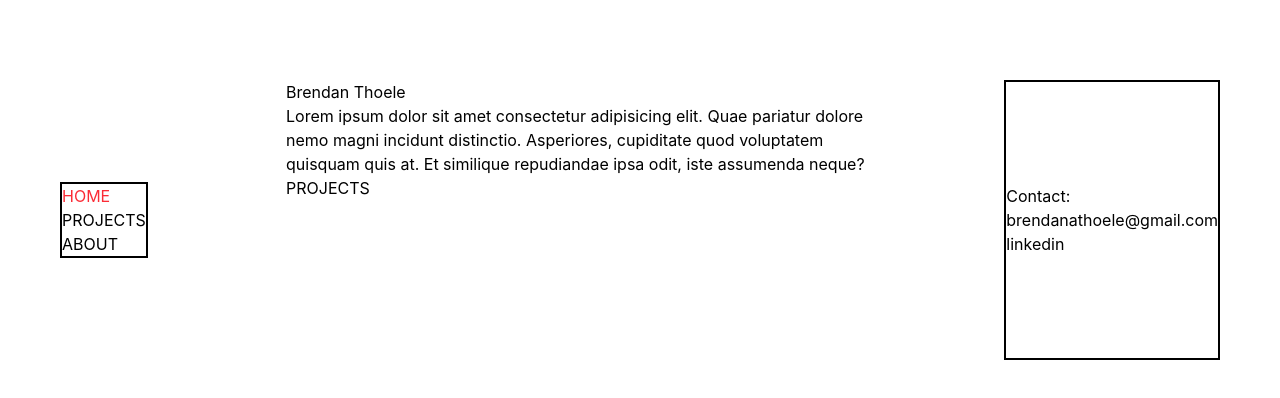
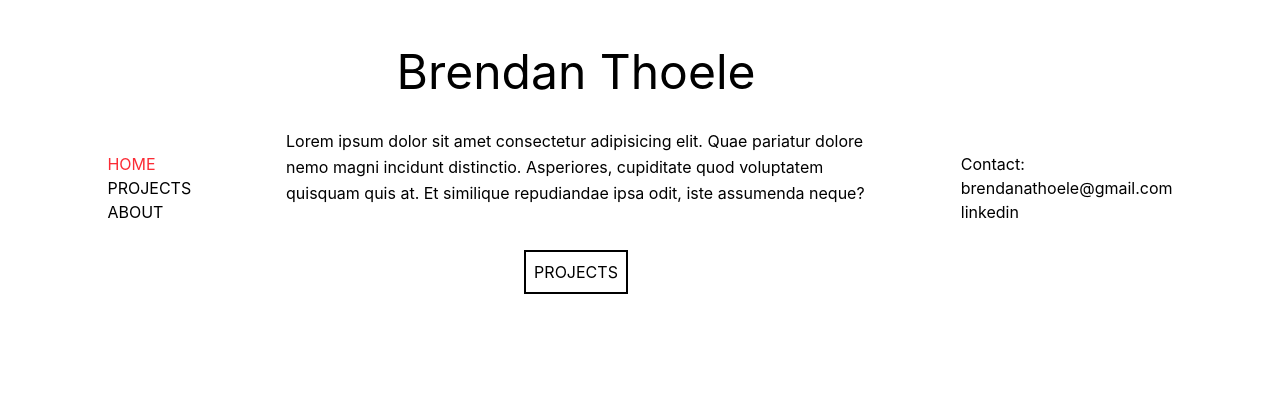
Before and after one commit to bathoele/portfolio-modern, a React app: page / in a window 1280 px wide. Shown: the top 398 px of the page. Built offline with nearby package versions, Linux system fonts and the light colour scheme; the HTML template or start-up script is replaced by a standard one.

Commit message:
Add base styles to pages

```diff
--- a/src/AboutPage.jsx
+++ b/src/AboutPage.jsx
@@ -2,8 +2,8 @@ import React from "react";
 
 export default function AboutPage() {
   return (
-    <div>
-      <h1>About</h1>
+    <div className="leading-relaxed flex flex-col gap-5 items-center">
+      <h1 className="text-5xl mb-3">About</h1>
       <p>Lorem ipsum dolor sit amet consectetur adipisicing elit. Fuga ab accusantium perspiciatis autem ullam corrupti eius a earum commodi. Itaque cumque voluptates eligendi? Facere voluptatum quis molestias nostrum quas nihil.</p>
       <p>Lorem ipsum dolor sit amet consectetur adipisicing elit. Cumque eius ipsa iste impedit, soluta quasi vero delectus natus doloremque? Beatae aspernatur recusandae aperiam nam libero ipsa repudiandae, dolor expedita dignissimos?</p>
       <p>Lorem, ipsum dolor sit amet consectetur adipisicing elit. Deserunt et, autem error ullam, molestiae assumenda quidem optio ratione nihil magnam aliquam eveniet eum ea, alias exercitationem! Sunt, vitae deleniti! Ab.</p>
--- a/src/App.jsx
+++ b/src/App.jsx
@@ -7,7 +7,7 @@ function App() {
   const [currentPage, setPage] = useState("home");
 
   return (
-    <div className="flex flex-row p-15 pt-20 justify-between">
+    <div className="flex flex-row p-15 pt-12 justify-around">
       <NavMenu changePage={setPage} currentPage={currentPage} />
       <PageDisplay page={currentPage} setPage={setPage} />
       <ContactCard />
--- a/src/ContactCard.jsx
+++ b/src/ContactCard.jsx
@@ -2,7 +2,7 @@ import React from "react";
 
 export default function ContactCard() {
   return (
-    <div className="h-70 flex flex-col border-2 justify-center">
+    <div className="h-70 flex flex-col justify-center">
       <h3>Contact:</h3>
       <ul>
         <li>brendanathoele@gmail.com</li>
--- a/src/HomePage.jsx
+++ b/src/HomePage.jsx
@@ -3,10 +3,10 @@ import React from "react";
 function HomePage({ setPage }) {
 
   return (
-    <div>
-      <h1>Brendan Thoele</h1>
-      <p>Lorem ipsum dolor sit amet consectetur adipisicing elit. Quae pariatur dolore nemo magni incidunt distinctio. Asperiores, cupiditate quod voluptatem quisquam quis at. Et similique repudiandae ipsa odit, iste assumenda neque?</p>
-      <button onClick={() => setPage("projects")}>PROJECTS</button>
+    <div className="flex flex-col items-center gap-8">
+      <h1 className="text-5xl">Brendan Thoele</h1>
+      <p className="leading-relaxed">Lorem ipsum dolor sit amet consectetur adipisicing elit. Quae pariatur dolore nemo magni incidunt distinctio. Asperiores, cupiditate quod voluptatem quisquam quis at. Et similique repudiandae ipsa odit, iste assumenda neque?</p>
+      <button onClick={() => setPage("projects")} className="border-2 p-2 mt-3">PROJECTS</button>
     </div>
   )
 }
--- a/src/NavMenu.jsx
+++ b/src/NavMenu.jsx
@@ -4,7 +4,7 @@ function NavMenu({ changePage, currentPage }) {
 
   return (
     <div className="h-70 flex flex-col justify-center">
-      <ul className="border-2">
+      <ul>
         <li><span></span><button className={currentPage === "home" ? "text-red-500" : ""} onClick={() => changePage("home")}>HOME</button></li>
         <li><span></span><button className={currentPage === "projects" ? "text-red-500" : ""} onClick={() => changePage("projects")}>PROJECTS</button></li>
         <li><span></span><button className={currentPage === "about" ? "text-red-500" : ""} onClick={() => changePage("about")}>ABOUT</button></li>
--- a/src/PageDisplay.jsx
+++ b/src/PageDisplay.jsx
@@ -7,7 +7,7 @@ import ContactCard from "./ContactCard"
 function PageDisplay({ page, setPage }) {
 
   return (
-    <div className="w-1/2">
+    <div className="w-1/2 max-w-200">
       {page === "home" && <HomePage setPage={setPage} />}
       {page === "projects" && <ProjectsPage />}
       {page === "about" && <AboutPage />}
--- a/src/ProjectsPage.jsx
+++ b/src/ProjectsPage.jsx
@@ -2,10 +2,11 @@ import React from "react";
 
 function ProjectsPage() {
   return (
-    <div>
-      <h1>Projects</h1>
-      <a href=""><h1>Project 1</h1></a>
-      <p>Lorem ipsum dolor sit amet, consectetur adipisicing elit. Excepturi fugit dignissimos vel nemo, exercitationem repellendus non iusto iure, est pariatur suscipitnobis eveniet dolore? Quidem iure quasi voluptatibus minima consectetur.</p>
+    <div className="flex flex-col items-center gap-8 ">
+      <h1 className="text-5xl">Projects</h1>
+      <span>
+        <p className="leading-relaxed"><a href="" className="text-xl">Project 1</a> - &ensp;Lorem ipsum dolor sit amet, consectetur adipisicing elit. Excepturi fugit dignissimos vel nemo, exercitationem repellendus non iusto iure, est pariatur suscipitnobis eveniet dolore? Quidem iure quasi voluptatibus minima consectetur.</p>
+      </span>
       <div>
         <span>React.js</span>
         <span>Tailwind.css</span>
```
